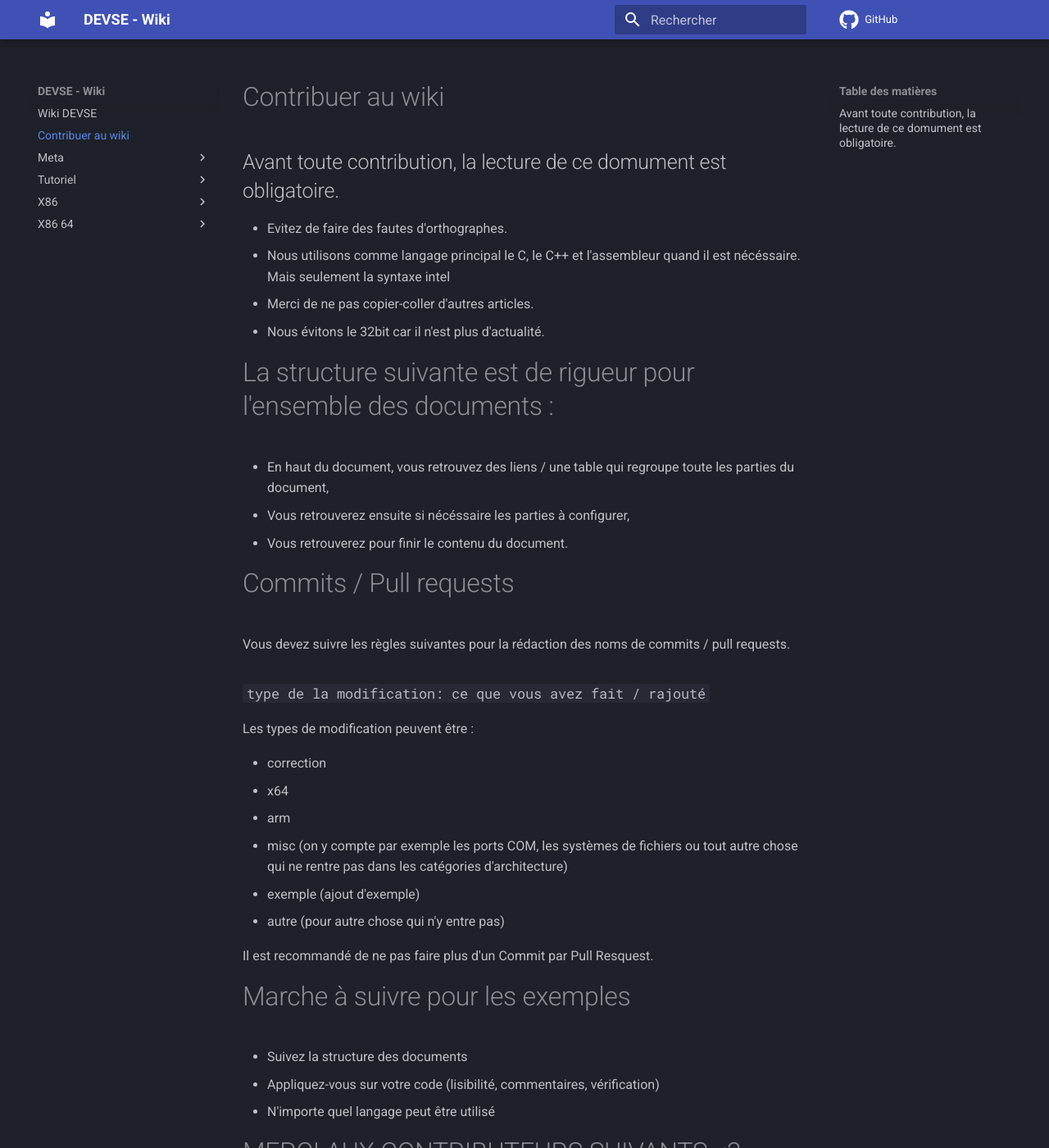
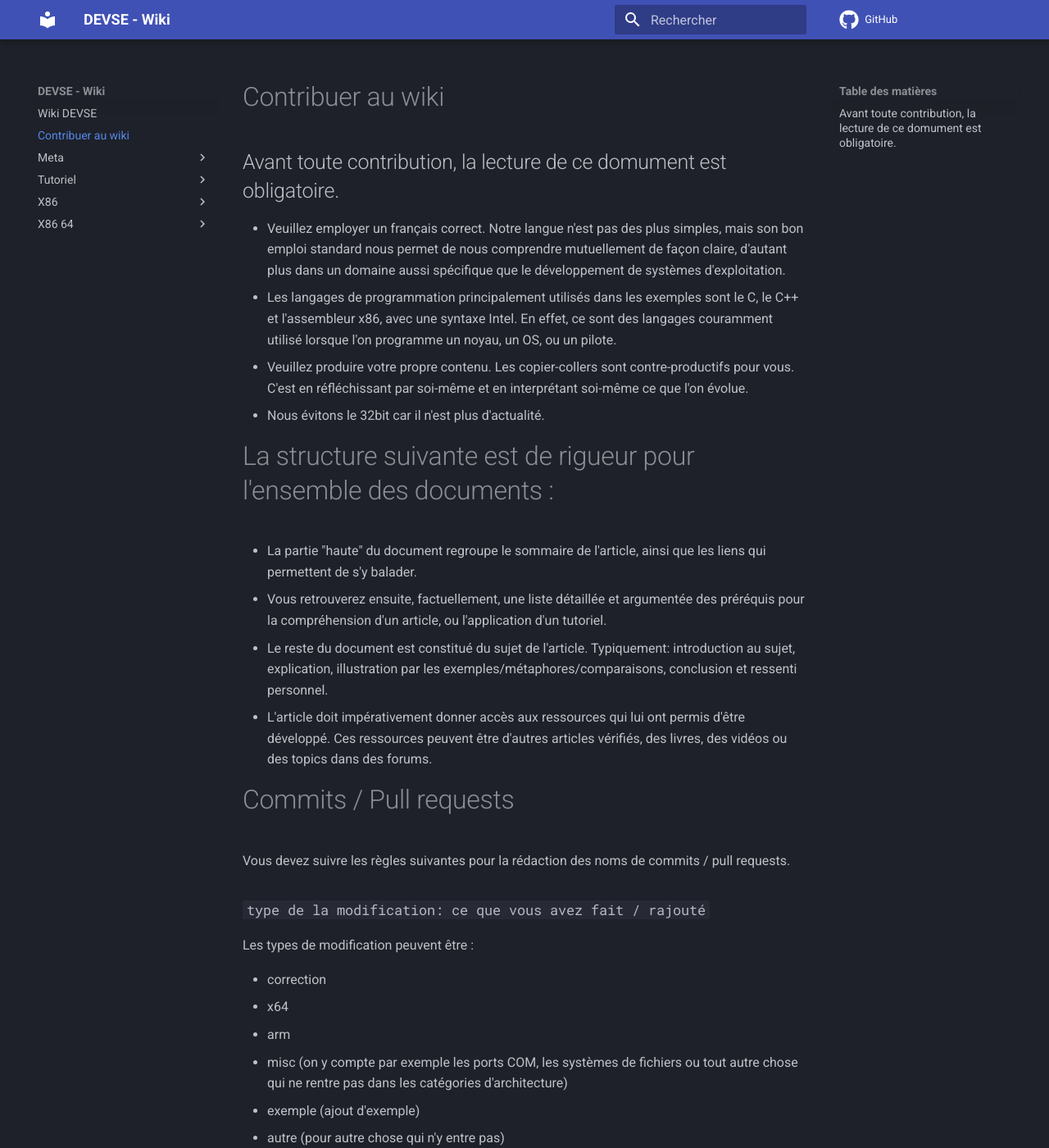
Before and after one commit to devse-org/wiki, an MkDocs documentation site: the page built from docs/CONTRIBUER.md, in a window 1280 px wide and 1400 px high. Shown: the whole window at 82% size. Built offline with MkDocs 1.6.1 and Material for MkDocs 9.7.7, drawn with Linux system fonts in a browser that asks for light colours; comment, search, counter and statistics services are not loaded; some of the changed text lies outside the part shown.

Commit message:
correction: Reformulation du fichier CONTRIBUTION
J'ai reformulé quelques phrase dans le fichier CONTRIBUTION.md pour
qu'on le comprenne d'autant plus. Je n'ai pas touché à quelques phrases
par manque d'informations. La structure du fichier peut être revue,
mais elle me parait pour l'instant assez claire.

```diff
--- a/docs/CONTRIBUER.md
+++ b/docs/CONTRIBUER.md
@@ -1,15 +1,15 @@
 # Contribuer au wiki
 ## Avant toute contribution, la lecture de ce domument est obligatoire.
-- Evitez de faire des fautes d'orthographes.
-- Nous utilisons comme langage principal le C, le C++ et l'assembleur quand il est nécéssaire. Mais seulement la syntaxe intel
-- Merci de ne pas copier-coller d'autres articles.
+- Veuillez employer un français correct. Notre langue n'est pas des plus simples, mais son bon emploi standard nous permet de nous comprendre mutuellement de façon claire, d'autant plus dans un domaine aussi spécifique que le développement de systèmes d'exploitation.
+- Les langages de programmation principalement utilisés dans les exemples sont le C, le C++ et l'assembleur x86, avec une syntaxe Intel. En effet, ce sont des langages couramment utilisé lorsque l'on programme un noyau, un OS, ou un pilote.
+- Veuillez produire votre propre contenu. Les copier-collers sont contre-productifs pour vous. C'est en réfléchissant par soi-même et en interprétant soi-même ce que l'on évolue.
 - Nous évitons le 32bit car il n'est plus d'actualité.
 
 # La structure suivante est de rigueur pour l'ensemble des documents :
-- En haut du document, vous retrouvez des liens / une table qui regroupe toute les parties du document,
-- Vous retrouverez ensuite si nécéssaire les parties à configurer,
-- Vous retrouverez pour finir le contenu du document.
-
+- La partie "haute" du document regroupe le sommaire de l'article, ainsi que les liens qui permettent de s'y balader.
+- Vous retrouverez ensuite, factuellement, une liste détaillée et argumentée des préréquis pour la compréhension d'un article, ou l'application d'un tutoriel.
+- Le reste du document est constitué du sujet de l'article. Typiquement: introduction au sujet, explication, illustration par les exemples/métaphores/comparaisons, conclusion et ressenti personnel.
+- L'article doit impérativement donner accès aux ressources qui lui ont permis d'être développé. Ces ressources peuvent être d'autres articles vérifiés, des livres, des vidéos ou des topics dans des forums.
 
 # Commits / Pull requests
 Vous devez suivre les règles suivantes pour la rédaction des noms de commits / pull requests.
@@ -27,9 +27,9 @@ Les types de modification peuvent être :
 Il est recommandé de ne pas faire plus d'un Commit par Pull Resquest.
 
 # Marche à suivre pour les exemples
-- Suivez la structure des documents
-- Appliquez-vous sur votre code (lisibilité, commentaires, vérification)
-- N'importe quel langage peut être utilisé
+- Suivez la structure des documents, pour que l'exemple en question soit cohérent avec le reste de l'article.
+- Appliquez-vous sur votre code (lisibilité, commentaires, vérification).
+- Même si les langages majoritairement utilisés sont le C, le C++ et l'assembleur x86 (voir la liste en haut de la page), il peut être utile d'utiliser d'autres langages de programmation/schématiques qui permettraient d'interpréter clairement une information.
 
 # MERCI AUX CONTRIBUTEURS SUIVANTS <3
  - [busybox11](https://github.com/busybox11)
```
